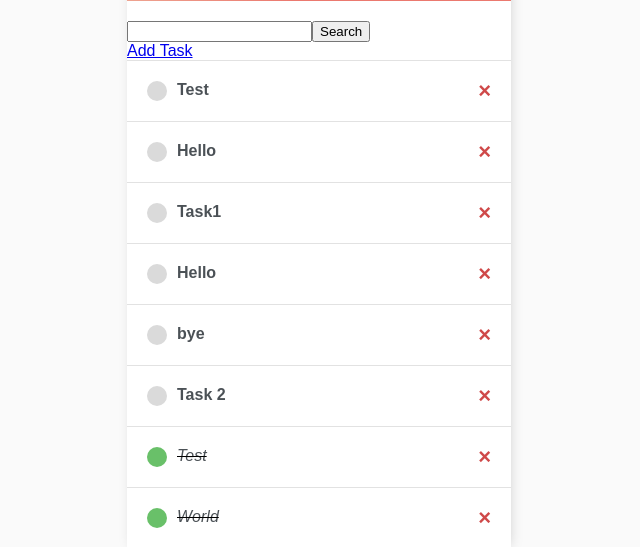
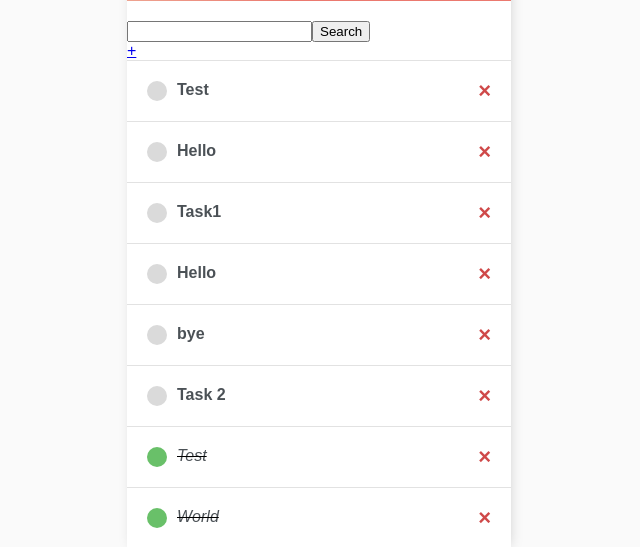
Before and after one commit to JustA3DObject/ToDo-List-App, a Django app: template todolist/base/templates/base/task_list.html in a window 1280 px wide. Shown: the part 216-763 px from the top of the page, without its empty margins (321-961 px from the left). Run offline with Django 4.2, Linux system fonts and the light colour scheme; the template is opened without the code that fills it: values that come from a table or form of the project are taken from there, others are empty; data comes from the database, SQL or seed files in the repository.

Commit message:
Updated add task button

```diff
--- a/todolist/base/templates/base/task_list.html
+++ b/todolist/base/templates/base/task_list.html
@@ -16,9 +16,9 @@
         <input type="text" name="search-area" value="{{ search_input }}">
         <input type="submit" value="Search">
     </form>
+    <a id="add-link" href="{% url 'task-create' %}">&#x2b;</a>
 </div>
 
-<a href="{% url 'task-create' %}">Add Task</a>
 
 
 <div class="task-items-wrapper">
```
